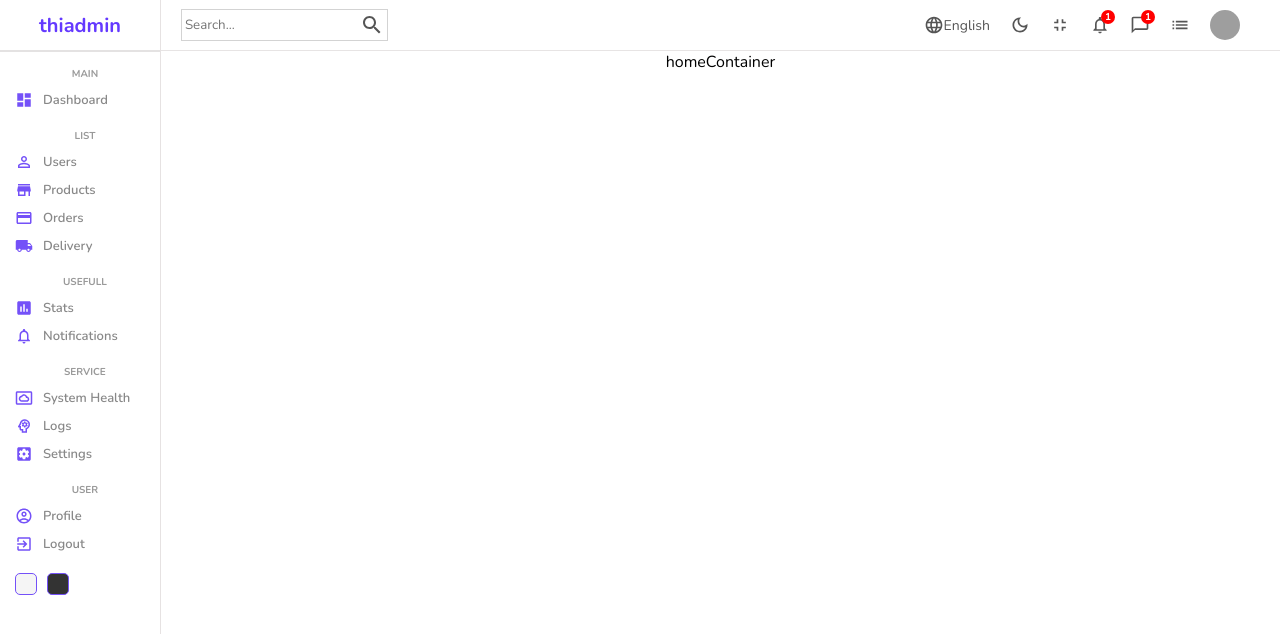
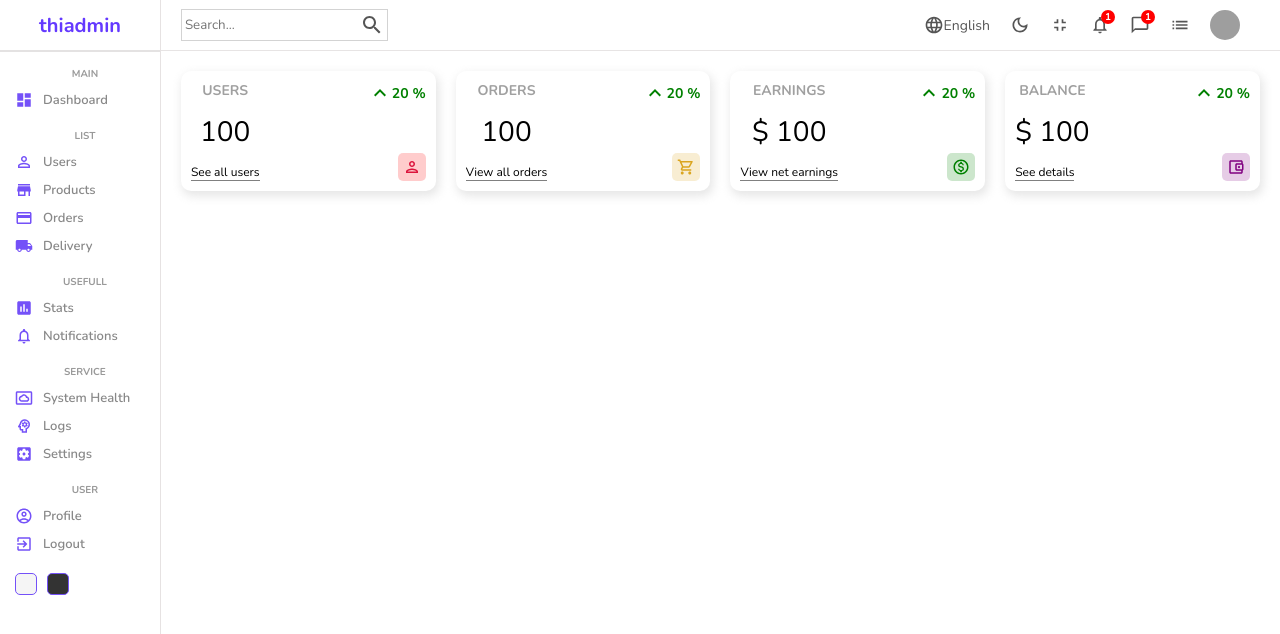
Before and after one commit to thidinhxm/admin-dashboard, a React (Create React App) app: page / in a window 1280 px wide. Shown: the top 634 px of the page. Built offline with nearby package versions, Linux system fonts and the light colour scheme; grey boxes are pictures that could not be loaded.

Commit message:
usable widget

```diff
--- a/package.json
+++ b/package.json
@@ -10,6 +10,7 @@
     "@testing-library/jest-dom": "^5.16.4",
     "@testing-library/react": "^13.0.1",
     "@testing-library/user-event": "^13.5.0",
+    "clsx": "^1.1.1",
     "react": "^18.0.0",
     "react-dom": "^18.0.0",
     "react-router-dom": "^6.3.0",
--- /dev/null
+++ b/src/components/widget/Widget.js
@@ -0,0 +1,66 @@
+import { AccountBalanceWalletOutlined, KeyboardArrowUp, MonetizationOnOutlined, PersonOutlined, ShoppingCartOutlined } from '@mui/icons-material';
+import classes from './Widget.module.scss';
+import clsx from 'clsx';
+
+const Widget = ({ type }) => {
+  let data;
+  switch (type) {
+    case 'user':
+      data = {
+        title: 'USERS',
+        isMoney: false,
+        link: "See all users",
+        icon: <PersonOutlined className={clsx(classes.icon, classes.user)}/>,
+      };
+      break;
+    case 'order':
+      data = {
+        title: 'ORDERS',
+        isMoney: false,
+        link: "View all orders",
+        icon: <ShoppingCartOutlined className={clsx(classes.icon, classes.order)} />,
+      };
+      break;
+    case 'earning':
+      data = {
+        title: 'EARNINGS',
+        isMoney: true,
+        link: "View net earnings",
+        icon: <MonetizationOnOutlined className={clsx(classes.icon, classes.earning)} />,
+      };
+      break;
+    case 'balance':
+      data = {
+        title: 'BALANCE',
+        isMoney: true,
+        link: "See details",
+        icon: <AccountBalanceWalletOutlined className={clsx(classes.icon, classes.balance)} />,
+      };
+      break;
+    default:
+      break;
+  }
+
+  // temporary
+  const amount = 100;
+  const diff = 20;
+
+  return (
+    <div className={classes.widget}>
+      <div className={classes.left}>
+        <div className={classes.title}>{data.title}</div>
+        <div className={classes.counter}>{data.isMoney && "$"} {amount}</div>
+        <div className={classes.link}>{data.link}</div>
+      </div>
+      <div className={classes.right}>
+        <div className={clsx(classes.percentage, classes.positive)}>
+          <KeyboardArrowUp />
+          {diff} %
+        </div>
+        {data.icon}
+      </div>
+    </div>
+  )
+}
+
+export default Widget
--- /dev/null
+++ b/src/components/widget/Widget.module.scss
@@ -0,0 +1,76 @@
+.widget {
+  display: flex;
+  justify-content: space-between;
+  flex: 1;
+  padding: 10px;
+  -webkit-box-shadow: 2px 4px 10px 1px rgba(0, 0, 0, 0.47);
+  box-shadow: 2px 4px 10px 1px rgba(201, 201, 201, 0.47);
+  border-radius: 10px;
+  height: 100px;
+
+  .left, .right {
+    display: flex;
+    flex-direction: column;
+    justify-content: space-between;
+
+    .title {
+      font-weight: bold;
+      font-size: 14px;
+      color: #a0a0a0;
+    }
+
+    .counter {
+      font-size: 28px;
+      font-weight: 300;
+    }
+
+    .link {
+      width: max-content;
+      font-size: 12px;
+      border-bottom: 1px solid gray;
+      cursor: pointer;
+    }
+
+    .percentage {
+      display: flex;
+      align-items: center;
+      font-size: 14px;
+
+      &.positive {
+        color: green;
+        font-weight: bold;
+      }
+
+      &.negative {
+        color: red;
+        font-weight: bold;
+      }
+    }
+
+    .icon {
+      font-size: 18px;
+      padding: 5px;
+      border-radius: 5px;
+      align-self: flex-end;
+
+      &.user {
+        color: crimson;
+        background-color: rgba(255, 0, 0, 0.2);
+      }
+
+      &.order {
+        color: goldenrod;
+        background-color: rgba(218, 165, 32, 0.2);
+      }
+
+      &.earning {
+        color: green;
+        background-color: rgba(0, 128, 0, 0.2);
+      }
+      &.balance {
+        color: purple;
+        background-color: rgba(128, 0, 128, 0.2);
+      }
+    }
+  }
+}
--- a/src/pages/home/Home.js
+++ b/src/pages/home/Home.js
@@ -1,5 +1,6 @@
 import Navbar from '../../components/navbar/Navbar';
 import Sidebar from '../../components/sidebar/Sidebar';
+import Widget from '../../components/widget/Widget';
 import classes from './Home.module.scss';
 
 const Home = () => {
@@ -8,7 +9,12 @@ const Home = () => {
       <Sidebar />
       <div className={classes.homeContainer}>
         <Navbar />
-        homeContainer
+        <div className={classes.widgets}>
+          <Widget type='user'/>
+          <Widget type='order'/>
+          <Widget type='earning'/>
+          <Widget type='balance'/>
+        </div>
       </div>
     </div>
   )
--- a/src/pages/home/Home.module.scss
+++ b/src/pages/home/Home.module.scss
@@ -3,5 +3,11 @@
 
   .homeContainer {
     flex: 7;
+
+    .widgets {
+      display: flex;
+      padding: 20px;
+      gap: 20px;
+    }
   }
 }
```
Also changed, not shown: 1 other file (tests, documents, lock files or other folders).
